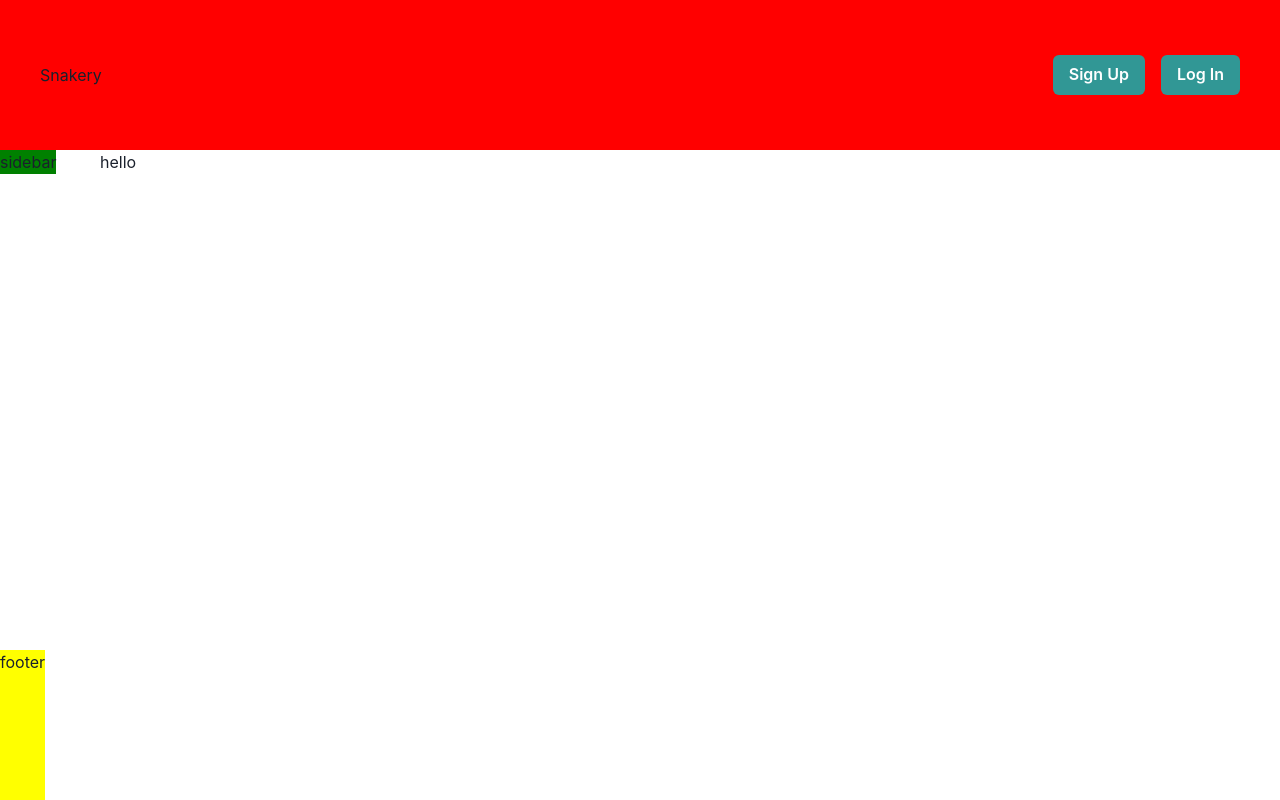
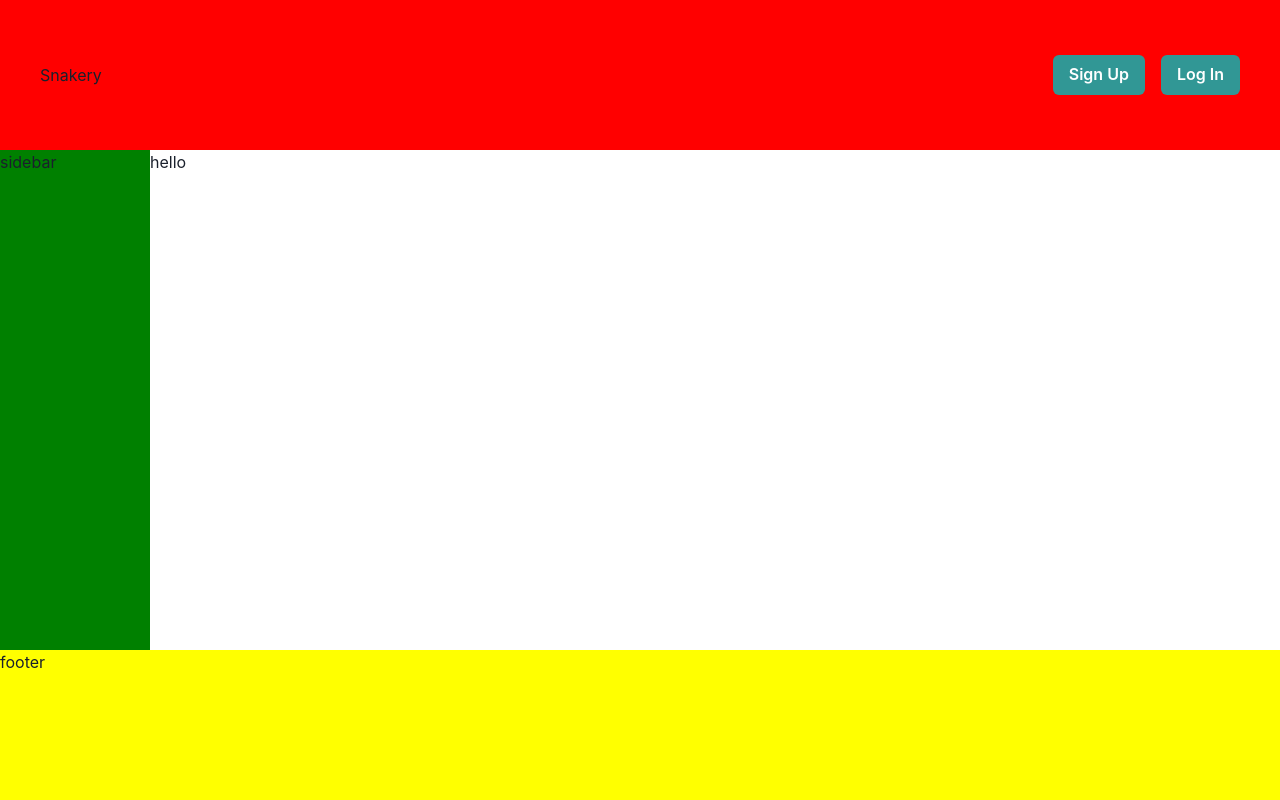
Before and after one commit to jimlim14/snakery, a Next.js app: page / in a window 1280 px wide. Built offline with nearby package versions, Linux system fonts and the light colour scheme.

Commit message:
modified Box"s props for sidebar component

```diff
--- a/components/layout.tsx
+++ b/components/layout.tsx
@@ -1,6 +1,7 @@
 import { Box, Flex, ButtonGroup, Button, Spacer } from '@chakra-ui/react';
 import { Layout } from '../interface/Layout';
 import Header from './header';
+import Sidebar from './sidebar';
 
 const Layout = ({ children }: Layout) => {
 	return (
@@ -15,13 +16,26 @@ const Layout = ({ children }: Layout) => {
 			>
 				<Header />
 			</Box>
-			<Box position='absolute' top='150px' left='0' bg='green'>
-				sidebar
+			<Box
+				position='absolute'
+				height='calc(100vh - 300px)'
+				width='150px'
+				top='150px'
+				left='0'
+				bg='green'
+			>
+				<Sidebar />
 			</Box>
-			<Box position='absolute' left='100px' top='150px'>
+			<Box position='absolute' left='150px' top='150px'>
 				{children}
 			</Box>
-			<Box position='absolute' bottom='0' height='150px' bg='yellow'>
+			<Box
+				width='100%'
+				position='absolute'
+				bottom='0'
+				height='150px'
+				bg='yellow'
+			>
 				footer
 			</Box>
 		</Box>
```
